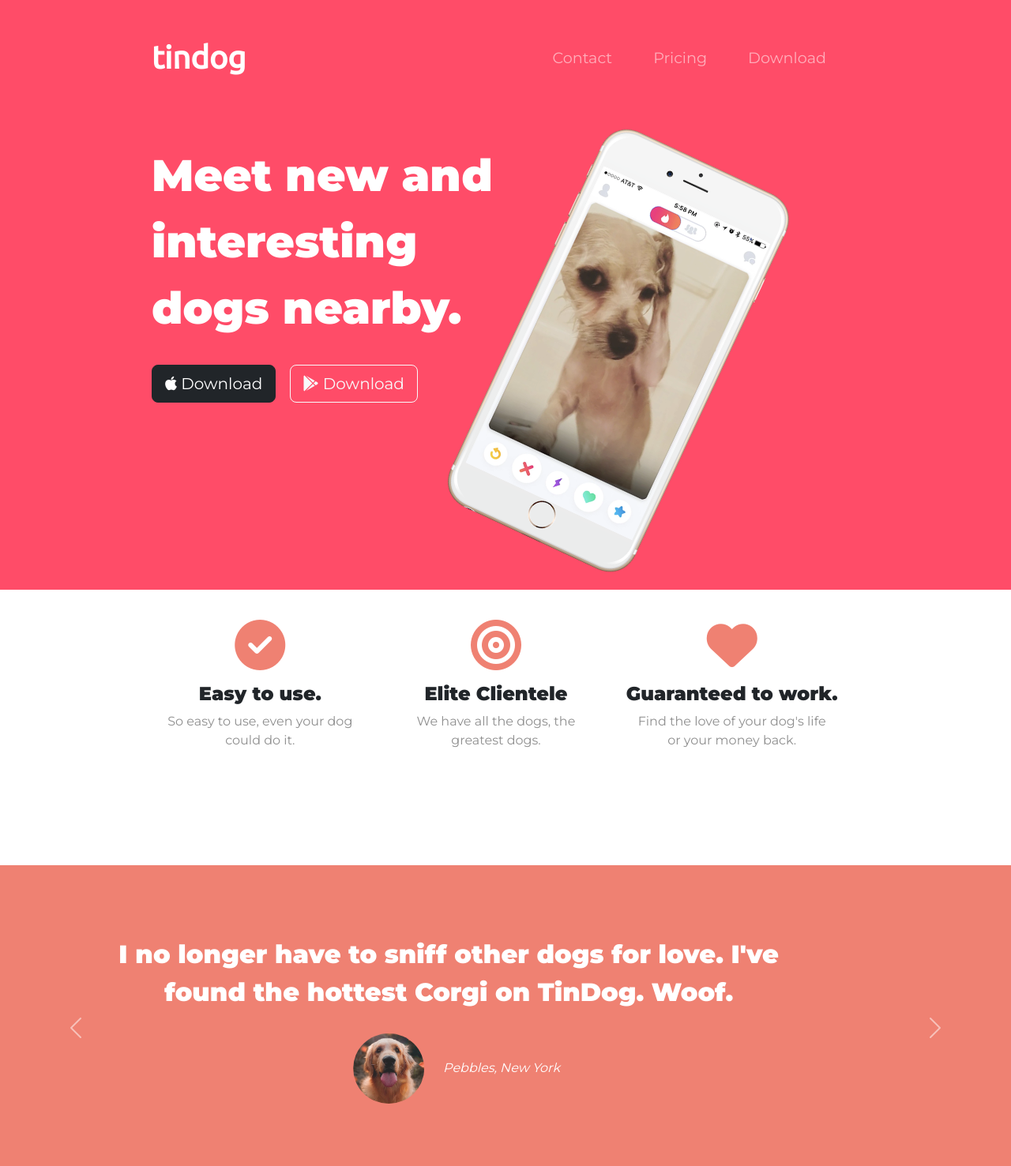
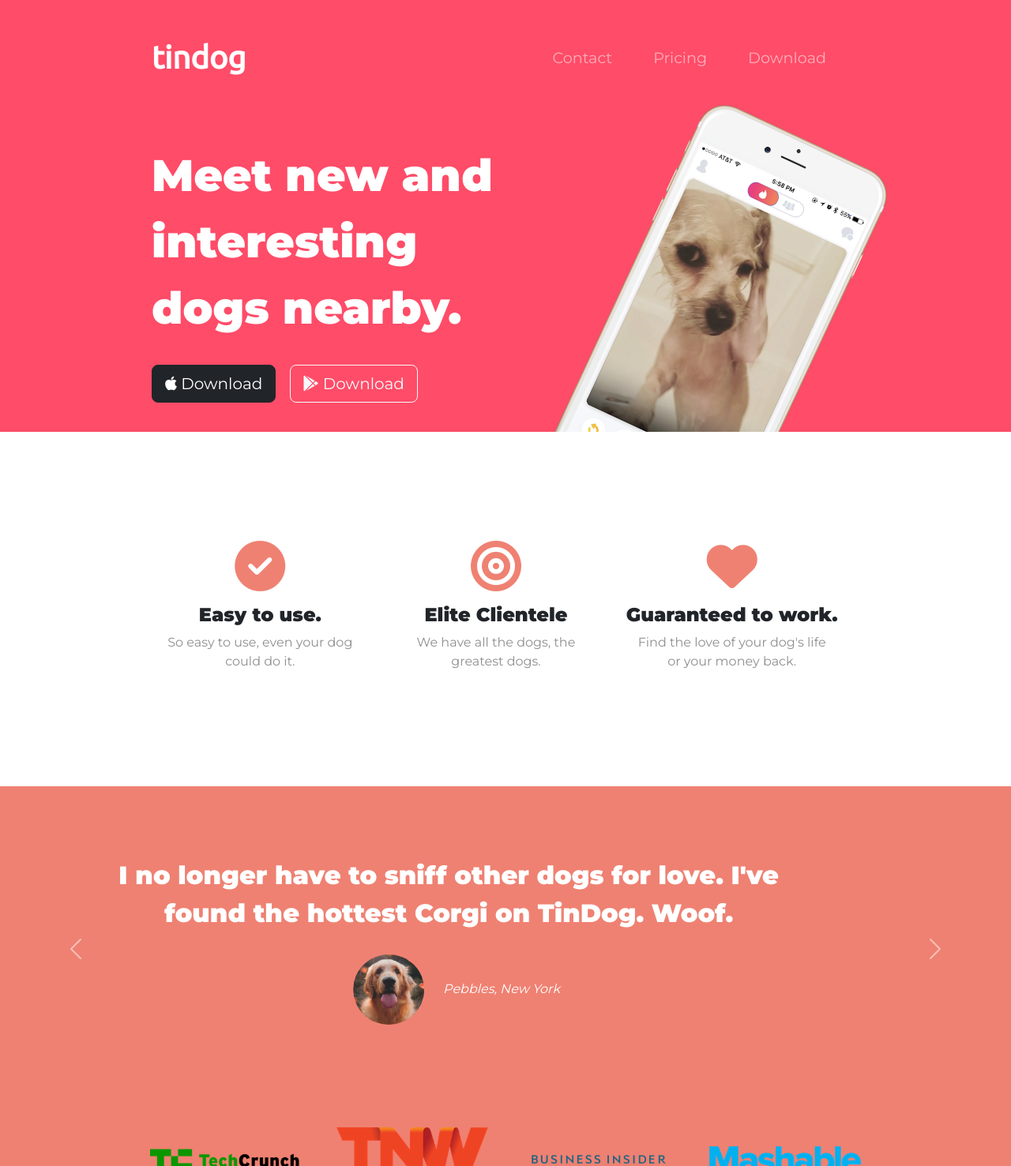
Before and after one commit to tiffany-simionescu/tindog-app, a plain HTML site: page index.html in a window 1280 px wide. Shown: the top 1477 px of the page at 79% size. Drawn offline with nearby package versions, Linux system fonts and the light colour scheme.

Commit message:
Rearranged z-index of title and feature sections. Need to work on different sized layouts.

```diff
--- a/css/style.css
+++ b/css/style.css
@@ -27,6 +27,11 @@ h2 {
 
 .container-fluid {
     padding: 3% 15%;
+}
+
+.container-overlap {
+    position: absolute;
+    z-index: 1;
 }
 
 .download-button {
@@ -78,13 +83,20 @@ h2 {
 }
 
 .title-image {
+    transform: rotate(25deg);
+    transform-origin: bottom right;
     width: 60%;
-    transform: rotate(25deg);
+    z-index: -1;
 }
 
 /* ID Selectors */
 #features {
+    background-color: #fff;
+    margin-top: -200px;
+    padding-top: 100px;
+    position: relative;
     text-align: center;
+    z-index: 100;
 }
 
 #features h3 {
@@ -107,7 +119,7 @@ h2 {
 
 #pricing {
     padding: 100px;
-    text-align: center;
+    text-align: center  ;
 }
 
 #title {
```
Also changed, not shown: index.html (+2 -1 lines).
